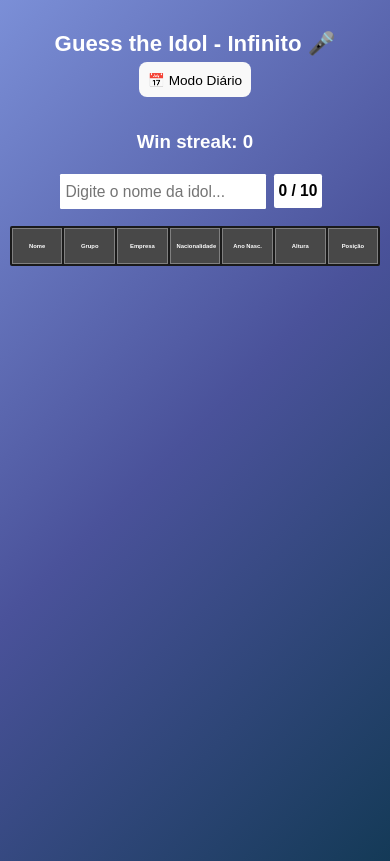
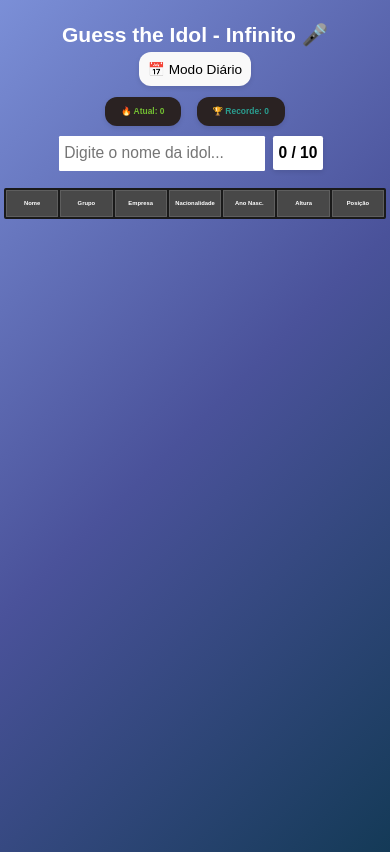
Before and after one commit to wilsonsouza-dev/guess-idol, a React (Vite) app: page /infinite in a window 390 px wide. Built offline with nearby package versions, Linux system fonts and the light colour scheme.

Commit message:
refactor game logic to track current score and record, update UI for better feedback

```diff
--- a/src/App.css
+++ b/src/App.css
@@ -6,7 +6,7 @@ body {
     display: flex;
     justify-content: center;
     align-items: flex-start;
-    padding-top: 3vh;
+    padding-top: 1vh;
 }
 
 .container {
@@ -25,11 +25,12 @@ body {
 }
 
 .novo-jogo {
-    margin-bottom: 1.4vh;
     font-size: 1.75vw;
     padding: 0.7vh 1.4vw;
     cursor: pointer;
     transition: transform 0.2s ease, background 0.2s ease;
+    border-radius: 12px;
+    box-shadow: 0 2px 5px rgba(0, 0, 0, 0.1);
 }
 
 .novo-jogo:hover {
@@ -53,6 +54,7 @@ input {
     border-radius: 0.35vw;
     border: none;
     transition: box-shadow 0.2s ease;
+
 }
 
 input:focus {
@@ -69,6 +71,7 @@ input:focus {
     margin: 0.5vw;
     border-radius: 0.56vw;
     animation: pulse 1.5s infinite;
+    box-shadow: 0 2px 5px rgba(0, 0, 0, 0.1);
 }
 
 .suggestions {
@@ -99,7 +102,7 @@ input:focus {
 }
 
 .suggestions li:hover {
-    background: #413f3f;
+    background: #b2a1a1;
 }
 
 table {
@@ -114,8 +117,8 @@ table {
 }
 
 th, td {
-    border: 1px solid grey;
-    padding: 1.5vh 1.5vw;
+    border: 1px solid rgba(128, 128, 128, 0.4);
+    padding: 1vh 1vw;
     text-align: center;
     width: 15%;
     vertical-align: middle;
@@ -275,11 +278,11 @@ th {
 @media (max-width: 768px) {
 
     body {
-        padding-top: 2vh;
+        padding-top: 1vh;
     }
 
     .titulo {
-        font-size: 5.7vw;
+        font-size: 5.4vw;
     }
 
     input {
@@ -290,7 +293,7 @@ th {
     .chances {
         font-size: 4vw;
         min-width: 15vw;
-        padding: 1vh 1.2vw;
+        padding: 1vh 1.5vw;
         margin: 2vw;
     }
 
@@ -300,19 +303,24 @@ th {
     }
 
     .suggestions {
-        width: 50vw;
-        left: 14%;
-        top: 20%;
+        width: 45vw;
+        left: 16%;
+        top: 30%;
         font-size: 3vw;
     }
 
     .container {
-        width: 95%;
+        width: 98%;
     }
 
     .novo-jogo {
         font-size: 3.5vw;
         padding: 1vh 2vw;
+    }
+
+    .scoreboard p{
+        font-size: 1vh;
+        gap: 1rem;
     }
 }
 
@@ -325,10 +333,29 @@ th {
     background: linear-gradient(135deg, #f7a72b, #ff6f3c, #e53935);
 }
 
-.streak-indicator {
+.scoreboard {
+    display: flex;
+    justify-content: center;
+    gap: 1rem;
     font-weight: bold;
-    font-size: 1.2em;
-    margin-left: 1vw;
-    color: #fff;
-    animation: pulse 1.5s infinite;
+    font-size: 1.54vw;
+    color: black;
+    margin: 0.5vw;
 }
+
+.scoreboard p {
+    background: #2a2222;
+    padding: 0.5rem 1rem;
+    border-radius: 12px;
+    box-shadow: 0 2px 5px rgba(0, 0, 0, 0.1);
+}
+
+/* 🔥 Atual */
+.scoreboard p:first-child {
+    color: #73be32;
+}
+
+/* 🏆 Recorde */
+.scoreboard p:last-child {
+    color: #2a9d8f;
+}
--- a/src/components/GuessTable.jsx
+++ b/src/components/GuessTable.jsx
@@ -27,7 +27,7 @@ export default function GuessTable({
                     idolo.nome.toLowerCase().startsWith(valor.toLowerCase())
                 )
                 .sort((a, b) => a.nome.localeCompare(b.nome, "pt", {sensitivity: "base"}))
-                .slice(0, 20);
+                .slice(0, 10);
 
             setSugestoes(filtrados);
         } else {
--- a/src/pages/DailyMode.jsx
+++ b/src/pages/DailyMode.jsx
@@ -44,16 +44,6 @@ export default function DailyMode() {
         );
     };
 
-    const novoJogo = () => {
-        const secreto = idolsData[Math.floor(Math.random() * idolsData.length)];
-        setIdoloSecreto(secreto);
-        setTentativas([]);
-        setChances(0);
-        setMensagemFinal("");
-        setPalpite("");
-        setSugestoes([]);
-    };
-
     return (
         <div className="container">
             <h1 className="titulo">Guess the Idol - Diário 🎤</h1>
--- a/src/pages/InfiniteMode.jsx
+++ b/src/pages/InfiniteMode.jsx
@@ -11,21 +11,31 @@ export default function InfiniteMode() {
     const [sugestoes, setSugestoes] = useState([]);
     const [chances, setChances] = useState(0);
     const [mensagemFinal, setMensagemFinal] = useState("");
-    const [streak, setStreak] = useState(0);
 
-    const STREAK_KEY = "infinite-streak";
+    const [atual, setAtual] = useState(0); // streak atual
+    const [recorde, setRecorde] = useState(0); // recorde salvo
+
+    const RECORDE_KEY = "infinite-recorde";
 
     useEffect(() => {
         setIdols(idolsData);
-        const saved = JSON.parse(localStorage.getItem(STREAK_KEY));
-        if (saved) setStreak(saved);
+        const savedRecorde = JSON.parse(localStorage.getItem(RECORDE_KEY));
+        if (savedRecorde) setRecorde(savedRecorde);
         novoJogo();
     }, []);
 
-    const atualizarStreak = (ganhou) => {
-        let novaStreak = ganhou ? streak + 1 : 0;
-        setStreak(novaStreak);
-        localStorage.setItem(STREAK_KEY, JSON.stringify(novaStreak));
+    const atualizarPontuacao = (ganhou) => {
+        if (ganhou) {
+            const novoAtual = atual + 1;
+            setAtual(novoAtual);
+
+            if (novoAtual > recorde) {
+                setRecorde(novoAtual);
+                localStorage.setItem(RECORDE_KEY, JSON.stringify(novoAtual));
+            }
+        } else {
+            setAtual(0);
+        }
     };
 
     const novoJogo = () => {
@@ -38,17 +48,15 @@ export default function InfiniteMode() {
         setSugestoes([]);
     };
 
-    const handleRecomecar = () => {
-        setStreak(0);
-        localStorage.setItem(STREAK_KEY, JSON.stringify(0));
-        novoJogo();
-    };
-
     return (
         <div className="container">
             <h1 className="titulo">Guess the Idol - Infinito 🎤</h1>
             <ModeSwitcher/>
-            <h3>Win streak: {streak}</h3>
+
+            <div className="scoreboard">
+                <p>🔥 Atual: {atual}</p>
+                <p>🏆 Recorde: {recorde}</p>
+            </div>
 
             <GuessTable
                 tentativas={tentativas}
@@ -63,16 +71,15 @@ export default function InfiniteMode() {
                 setMensagemFinal={setMensagemFinal}
                 idoloSecreto={idoloSecreto}
                 idols={idols}
-                atualizarStreak={atualizarStreak}
+                atualizarStreak={atualizarPontuacao} // só troquei o nome pra manter compatível
             />
 
-            {/* Botões de controle após o jogo acabar */}
             {mensagemFinal && (
                 <div className="botoes-fim">
                     {mensagemFinal.includes("Parabéns") ? (
                         <button onClick={novoJogo}>🎶 Próxima Idol</button>
                     ) : (
-                        <button onClick={handleRecomecar}>🔄 Recomeçar</button>
+                        <button onClick={novoJogo}>🔄 Recomeçar</button>
                     )}
                 </div>
             )}
```
